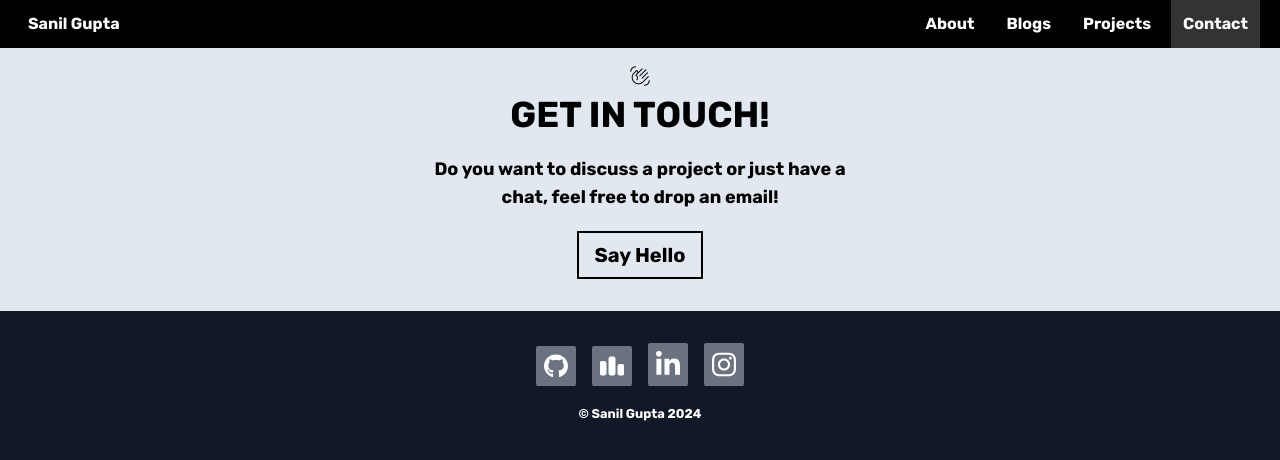
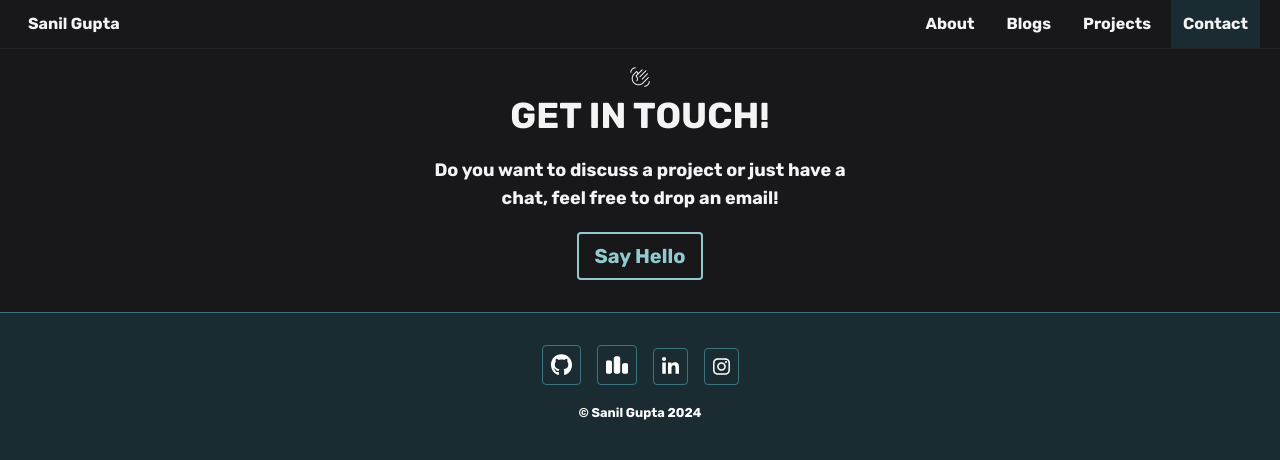
Before and after one commit to notSanil/Portfolio, a Next.js app: page /contact in a window 1280 px wide. Shown: the top 460 px of the page. Built offline with nearby package versions, Linux system fonts and the light colour scheme.

Commit message:
Finalise styling on all inner pages

```diff
--- a/app/Components/Footer.tsx
+++ b/app/Components/Footer.tsx
@@ -7,55 +7,28 @@ import codeforces from "./Icons/codeforces.svg";
 
 export default function Footer() {
   return (
-    <footer className="bg-gray-900 min-h-16 flex-1 text-white">
+    <footer className="bg-blue-chill-950 border-t border-blue-chill-600 min-h-16 flex-1 text-white">
       <ul className="text-center mt-6">
-        <li className="inline-block m-2">
-          <Link href="https://github.com/notSanil" target="_blank">
-            <Image
+        <FooterButton
+          link="https://github.com/notSanil"
           src={github}
           alt="Github"
-              width={40}
-              height={40}
-              className="bg-gray-500 p-2 rounded-sm hover:bg-gray-700"
         />
-          </Link>
-        </li>
-        <li className="inline-block m-2">
-          <Link href="https://codeforces.com/profile/notSanil" target="_blank">
-            <Image
+        <FooterButton
+          link="https://codeforces.com/profile/notSanil"
           src={codeforces}
           alt="Codeforces"
-              height={40}
-              width={40}
-              className="bg-gray-500 p-2 rounded-sm hover:bg-gray-700"
         />
-          </Link>
-        </li>
-        <li className="inline-block m-2">
-          <Link
-            href="https://www.linkedin.com/in/sanil-gupta-2871621b9/"
-            target="_blank"
-          >
-            <Image
+        <FooterButton
+          link="https://www.linkedin.com/in/sanil-gupta-2871621b9/"
           src={linkedin}
           alt="LinkedIn"
-              height={40}
-              width={40}
-              className="bg-gray-500 p-2 rounded-sm hover:bg-gray-700"
         />
-          </Link>
-        </li>
-        <li className="inline-block m-2">
-          <Link href="https://www.instagram.com/notsanil012" target="_blank">
-            <Image
+        <FooterButton
+          link="https://www.instagram.com/notsanil012"
           src={instagram}
           alt="Instagram"
-              height={40}
-              width={40}
-              className="bg-gray-500 p-2 rounded-sm hover:bg-gray-700"
         />
-          </Link>
-        </li>
       </ul>
 
       <div className="text-center">
@@ -64,3 +37,24 @@ export default function Footer() {
     </footer>
   );
 }
+
+interface FooterButtonProps {
+  src: any;
+  alt: string;
+  link: string;
+}
+
+function FooterButton({ src, alt, link }: FooterButtonProps) {
+  return (
+    <li className="inline-block m-2">
+      <Link href={link} target="_blank">
+        <Image
+          src={src}
+          alt={alt}
+          height={40}
+          className="border border-blue-chill-600 p-2 rounded hover:bg-blue-chill-800"
+        />
+      </Link>
+    </li>
+  );
+}
--- a/app/Components/Navbar.tsx
+++ b/app/Components/Navbar.tsx
@@ -13,7 +13,7 @@ export enum Pages {
 
 export default function Navbar({ page }: NavbarProps) {
   return (
-    <nav className="bg-black text-white sticky top-0 flex flex-row justify-between z-10">
+    <nav className="bg-primary text-zinc-100 sticky top-0 flex flex-row justify-between z-10 border-b border-zinc-800">
       <div className="p-3 ml-4">
         <Link href="/">Sanil Gupta</Link>
       </div>
@@ -22,9 +22,7 @@ export default function Navbar({ page }: NavbarProps) {
         <li
           className={
             "inline-block p-3 mx-1 " +
-            (page === Pages.About
-              ? "bg-white bg-opacity-20"
-              : "hover:opacity-50")
+            (page === Pages.About ? "bg-blue-chill-950" : "hover:opacity-50")
           }
         >
           <Link href="/about">About</Link>
@@ -32,9 +30,7 @@ export default function Navbar({ page }: NavbarProps) {
         <li
           className={
             "inline-block p-3 mx-1 " +
-            (page === Pages.Blogs
-              ? "bg-white bg-opacity-20"
-              : "hover:opacity-50")
+            (page === Pages.Blogs ? "bg-blue-chill-950" : "hover:opacity-50")
           }
         >
           <Link href="/blogs">Blogs</Link>
@@ -42,9 +38,7 @@ export default function Navbar({ page }: NavbarProps) {
         <li
           className={
             "inline-block p-3 mx-1 " +
-            (page === Pages.Projects
-              ? "bg-white bg-opacity-20"
-              : "hover:opacity-50")
+            (page === Pages.Projects ? "bg-blue-chill-950" : "hover:opacity-50")
           }
         >
           <Link href="/projects">Projects</Link>
@@ -52,9 +46,7 @@ export default function Navbar({ page }: NavbarProps) {
         <li
           className={
             "inline-block p-3 mx-1 " +
-            (page === Pages.Contact
-              ? "bg-white bg-opacity-20"
-              : "hover:opacity-50")
+            (page === Pages.Contact ? "bg-blue-chill-950" : "hover:opacity-50")
           }
         >
           <Link href="/contact">Contact</Link>
--- a/app/Components/Project.tsx
+++ b/app/Components/Project.tsx
@@ -36,17 +36,17 @@ export default function Project({
   }
 
   return (
-    <div className="relative grid grid-cols-2 left-[12.5%] w-3/4 mt-4 p-1">
+    <div className="relative grid grid-cols-2 left-[12.5%] w-3/4 mt-4 p-1 text-zinc-100">
       {direction == Direction.Left ? createImage() : null}
 
-      <div>
+      <div className="p-2">
         <p className="p-1 text-justify pt-4">
-          <b className="text-lg">{name}</b> - {description}
+          <b className="text-xl text-blue-chill-400">{name}</b> - {description}
         </p>
 
         <Link
           href={link}
-          className="p-1 text-xl px-4 border-b border-black transition-all duration-500 hover:bg-blue-700"
+          className="p-1 text-xl text-blue-chill-950 px-4 bg-blue-chill-400 rounded transition-all duration-500 hover:bg-blue-chill-300"
         >
           View{" "}
         </Link>
--- a/app/about/page.tsx
+++ b/app/about/page.tsx
@@ -1,20 +1,13 @@
 import Image from "next/image";
-import GradientBackground from "../Components/GradientBackground";
-import profilePic from "../../public/next.svg";
+import profilePic from "@/public/next.svg";
 import Link from "next/link";
-import { Glegoo } from "next/font/google";
 import Navbar, { Pages } from "../Components/Navbar";
 
-const glegoo = Glegoo({ subsets: ["latin"], weight: "400" });
-
 export default function AboutMe() {
-  const primaryTextColor: string = "#6200ea";
-  const secondaryTextColor: string = "#ec407a";
-
   return (
     <main className="flex flex-col min-h-screen">
       <Navbar page={Pages.About} />
-      <div className="bg-slate-200 p-4 text-center flex-1">
+      <div className="bg-primary p-4 text-center flex-1 text-zinc-100">
         <h1 className="text-center w-full text-[3.5vw]">
           A little bit about me
         </h1>
@@ -32,7 +25,7 @@ export default function AboutMe() {
           <Link
             href="https://pec.ac.in/"
             target="_blank"
-            className="text-red-500"
+            className="text-blue-chill-400"
           >
             Punjab Engineering College{" "}
           </Link>
@@ -40,7 +33,7 @@ export default function AboutMe() {
           <Link
             href="https://pec.ac.in/cse"
             target="_blank"
-            className="text-red-500"
+            className="text-blue-chill-400"
           >
             Computer Science.
           </Link>{" "}
@@ -50,7 +43,15 @@ export default function AboutMe() {
           <br></br>
           When I am not coding, I enjoy video games, petting dogs, and cycling.
         </p>
-        <div className="text-center bg-slate-800 bg-opacity-20 w-1/2 left-1/4 relative mb-4 rounded-sm">
+        <SelfProclamations />
+      </div>
+    </main>
+  );
+}
+
+function SelfProclamations() {
+  return (
+    <div className="text-center bg-blue-chill-950 bg-opacity-20 w-1/2 left-1/4 relative mb-4 rounded-sm text-zinc-100 border-blue-chill-600 border">
       <h1 className="text-[1.875vw]">TL;DR? Self Proclamations</h1>
       <div className="flex flex-row relative justify-between">
         <div className="m-2 grow basis-0 overflow-hidden">
@@ -79,7 +80,5 @@ export default function AboutMe() {
         </div>
       </div>
     </div>
-      </div>
-    </main>
   );
 }
--- a/app/blogs/[slug]/page.tsx
+++ b/app/blogs/[slug]/page.tsx
@@ -20,14 +20,16 @@ export default function Blog({ params }: BlogParams) {
   const post = getPostFromSlug(slug);
 
   return (
-    <main>
+    <main className="min-h-screen flex flex-col">
       <Navbar page={Pages.Blogs} />
-      <div className="p-4 px-10">
-        <div className="text-center text-5xl mb-4">{post.title}</div>
+      <div className="p-4 px-10 bg-primary flex-grow flex-shrink-0">
+        <div className="text-center text-5xl mb-4 text-zinc-100">
+          {post.title}
+        </div>
         <Markdown
           remarkPlugins={[remarkBreaks]}
           children={post.content}
-          className={style.reactMarkdown}
+          className={`${style.reactMarkdown} text-zinc-100`}
         />
       </div>
     </main>
--- a/app/blogs/page.tsx
+++ b/app/blogs/page.tsx
@@ -26,12 +26,12 @@ export default function Blogs() {
   return (
     <main>
       <Navbar page={Pages.Blogs} />
-      <div className="relative bg-slate-200 text-center min-h-screen overflow-hidden">
+      <div className="relative bg-primary text-center min-h-screen overflow-hidden text-zinc-100">
         <h5 className="text-5xl p-2">Thoughts & Notes</h5>
-        <h1 className="text-sm mt-4">
+        <h1 className="text-sm m-2 mb-4">
           A collection of things I think about, and other useful stuff.
         </h1>
-        <div className="border-b-2 border-dashed border-black mx-2"></div>
+        <div className="border-b-2 border-dashed border-blue-chill-600 mx-2"></div>
         <div>{generatePosts()}</div>
       </div>
     </main>
--- a/app/contact/page.tsx
+++ b/app/contact/page.tsx
@@ -6,7 +6,7 @@ export default function Contact() {
   return (
     <main className="flex flex-col min-h-screen">
       <Navbar page={Pages.Contact} />
-      <div className="bg-slate-200 p-4 pb-8">
+      <div className="bg-primary p-4 pb-8 text-zinc-100">
         <div className="h-full w-full flex flex-col text-center">
           <div className="relative">
             <span className="material-symbols-outlined text-9xl">
@@ -21,7 +21,7 @@ export default function Contact() {
 
           <Link
             href="mailto:sanilg566@gmail.com"
-            className="relative text-center border-2 text-xl px-4 py-2 border-black w-fit self-center hover:bg-blue-300 hover:text-black hover:border-blue-300 ease-in-out transition-colors duration-500"
+            className="rounded relative text-center border-2 text-xl px-4 py-2 border-blue-chill-300 text-blue-chill-300 w-fit self-center hover:bg-blue-chill-700 ease-in-out transition-colors duration-500"
           >
             Say Hello
           </Link>
--- a/tailwind.config.ts
+++ b/tailwind.config.ts
@@ -1,7 +1,7 @@
 import type { Config } from "tailwindcss";
 
-const titlePrimary = '#6200ea';
-const titleSecondary = '#ec407a';
+const titlePrimary = "#6200ea";
+const titleSecondary = "#ec407a";
 
 const config: Config = {
   content: [
@@ -13,17 +13,32 @@ const config: Config = {
     extend: {
       keyframes: {
         pan: {
-          '0%' : {backgroundPosition: '0% center'},
-          '100%': {backgroundPosition: '-200% center'}
-        }
+          "0%": { backgroundPosition: "0% center" },
+          "100%": { backgroundPosition: "-200% center" },
+        },
       },
       animation: {
-        pan: 'pan 10s linear infinite'
+        pan: "pan 10s linear infinite",
       },
       colors: {
-        'titlePrimary': titlePrimary,
-        'titleSecondary': titleSecondary
-      }
+        titlePrimary: titlePrimary,
+        titleSecondary: titleSecondary,
+        primary: "#18181b",
+        secondary: "#393941",
+        "blue-chill": {
+          "50": "#f2f9f9",
+          "100": "#ddeff0",
+          "200": "#bfe0e2",
+          "300": "#92cace",
+          "400": "#5faab1",
+          "500": "#438e96",
+          "600": "#3b757f",
+          "700": "#356169",
+          "800": "#325158",
+          "900": "#2d464c",
+          "950": "#1a2c32",
+        },
+      },
     },
   },
   plugins: [],
```
Also changed, not shown: app/projects/page.tsx (+8 -8 lines). Lines whose indentation alone changed are shown as unchanged.
